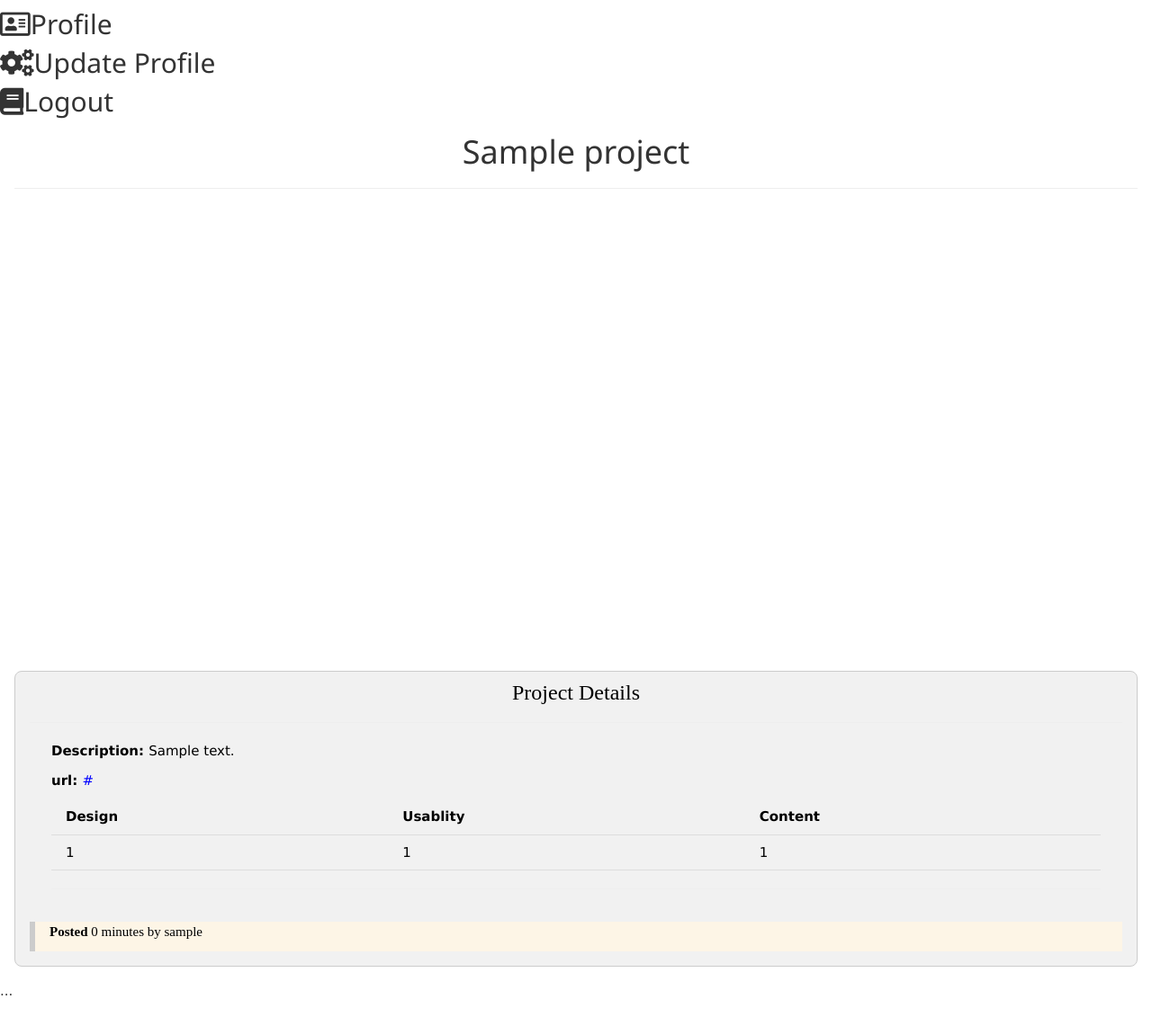
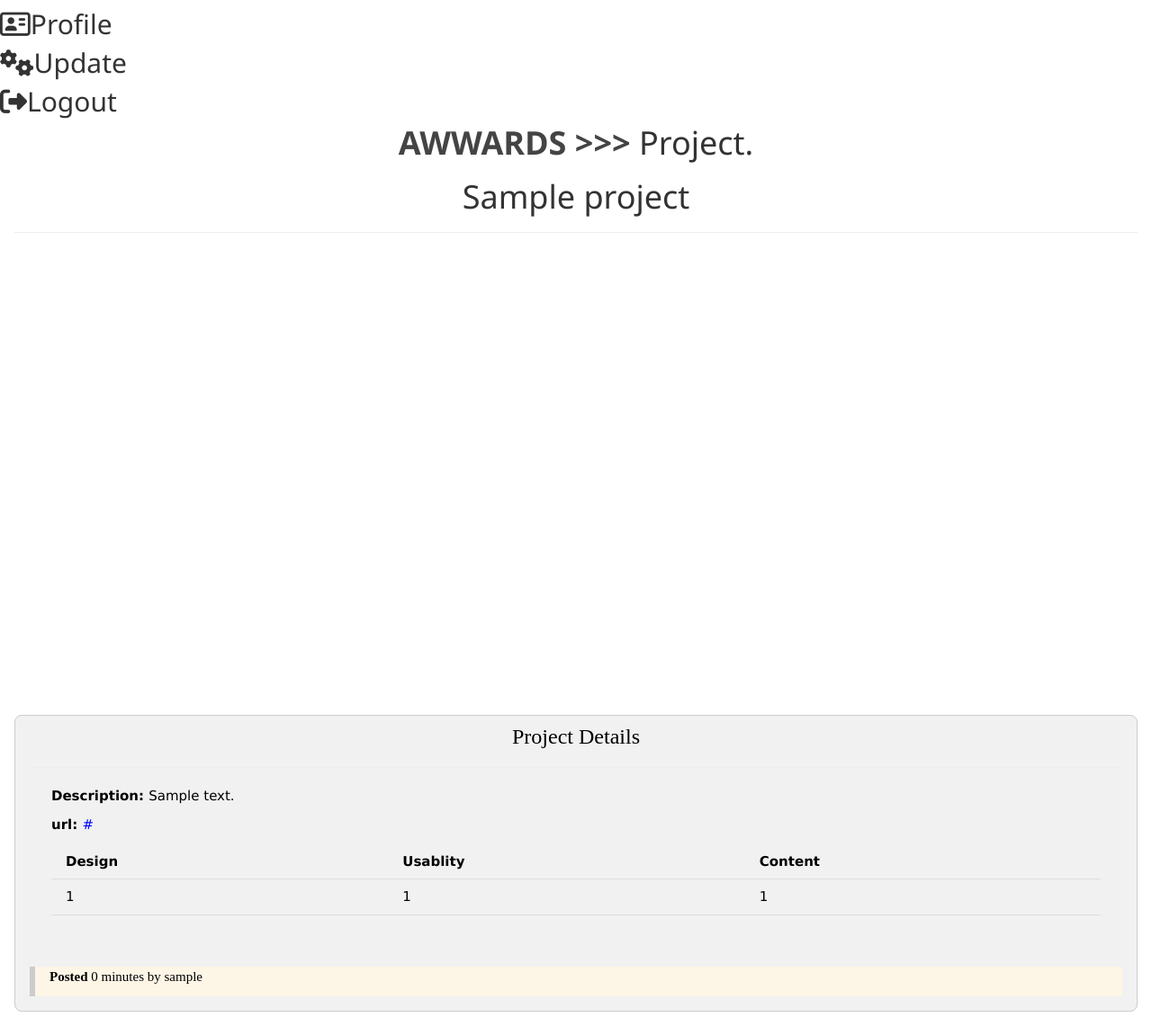
Before and after one commit to wilsenock220/award, a Django app: page /project/1 in a window 1280 px wide. Shown: the whole page at 90% size. Before the commit the page ends 1107 px from the top, so only its background shows below. Run offline with Django 3.2, Linux system fonts and the light colour scheme; a user stored in the database is signed in; tables that the repository leaves empty hold one stand-in row (values such as "Sample post"); some libraries are stand-ins or nearby versions; some web fonts are replaced.

Commit message:
add login icon

```diff
--- a/oscars/templates/navbar.html
+++ b/oscars/templates/navbar.html
@@ -28,19 +28,19 @@
             </a>
             <a href="{% url 'update_profile'%}">
                 <div id="nav3" class="btn-area">
-                    <h2><i class="fas fa-cogs"></i>Update Profile</h2>
+                    <h2><i class="fas fa-cogs"></i>Update</h2>
                 </div>
             </a>
             <a href="/logout">
                 <div id="nav4" class="btn-area">
-                    <h2><i class="fas fa-book"></i></i>Logout</h2>
+                    <h2><i class="fas fa-sign-out-alt"></i>Logout</h2>
                 </div>
             </a>
             {% else %}
 
             <a href="/accounts/login">
                 <div id="nav5" class="btn-area">
-                    <h2><i class="fas fa-phone"></i>Login</h2>
+                    <h2><i class="fas fa-sign-in-alt"></i>Login</h2>
                 </div>
             </a>
             {% endif %}
--- a/oscars/templates/project.html
+++ b/oscars/templates/project.html
@@ -1,13 +1,45 @@
-{% extends 'base.html' %}
+{% load bootstrap3 %}
+{% load static %}
 
-{% block content %}
+<!DOCTYPE html>
+<html lang="en">
+
+<head>
+  <meta charset="UTF-8">
+
+  <title>Awwwwards</title>
+
+  {% block styles %}
+  {% bootstrap_css %}
+  <link rel="stylesheet" href="{% static 'css/project.css'%}">
+  <link rel="stylesheet" href="https://www.w3schools.com/w3css/4/w3.css">
+  <link rel="stylesheet" href="https://fonts.googleapis.com/css?family=Montserrat">
+  <link rel="stylesheet" href="https://cdnjs.cloudflare.com/ajax/libs/font-awesome/4.7.0/css/font-awesome.min.css">
+  <link rel="stylesheet" href="https://fonts.googleapis.com/css?family=Lato">
+  <link href="https://fonts.googleapis.com/css?family=Lobster" rel="stylesheet">
+  <link rel="stylesheet" href="https://use.fontawesome.com/releases/v5.7.2/css/all.css"
+    integrity="sha384-fnmOCqbTlWIlj8LyTjo7mOUStjsKC4pOpQbqyi7RrhN7udi9RwhKkMHpvLbHG9Sr" crossorigin="anonymous">
+  <link rel="stylesheet" href="{% static 'css/main.css' %}" />
+  <link rel="stylesheet" href="{% static 'css/style.css' %}" />
+
+  <link rel="stylesheet" href="https://use.typekit.net/qhm8wqj.css" />
+
+  {% endblock %}
+
+</head>
+{% include 'navbar.html' %}
+
+<body>
+  <h1 class="fancy-link " style="text-align: center"> <strong> <a href="{% url 'home'%}"
+        style="color: #444; text-decoration: none">AWWARDS
+        >>>  </a> </strong>  Project.</h1>
 
   <div class="w3-container">
     <h1 class="text-center">{{project.title}}</h1>
     <hr>
 
     <div class="w3-row-padding" style="height:500px">
-     <img src="{{project.screenshot.cdn_url}}"  class="w3-image" alt=""style="max-height:100%; min-width:100%">
+      <img src="{{project.screenshot.cdn_url}}" class="w3-image" alt="" style="max-height:100%; min-width:100%">
     </div>
 
     <div class="w3-panel w3-border w3-light-grey w3-round-large">
@@ -16,8 +48,8 @@
 
 
       <div class="w3-row-padding w3-margin">
-       <p><strong>Description:  </strong>{{project.description}}</p>
-       <p><strong>url:  </strong><a href="{{project.url}}" style="color:blue">{{project.url}}</a></p>
+        <p><strong>Description: </strong>{{project.description}}</p>
+        <p><strong>url: </strong><a href="{{project.url}}" style="color:blue">{{project.url}}</a></p>
 
         <div class="w3-row">
 
@@ -48,4 +80,20 @@
 
   </div>
 
+  {% block scripts %}
+  <script src="https://ajax.googleapis.com/ajax/libs/jquery/3.2.1/jquery.min.js"></script>
+  {% bootstrap_javascript %}
   {% endblock %}
+
+  <script src="https://code.jquery.com/jquery-3.1.0.min.js"></script>
+  <script src="{% static 'js/oscars.js' %}"></script>
+  {% block javascript %}
+  <script type="text/javascript" src="https://ajax.googleapis.com/ajax/libs/jquery/1.6.3/jquery.min.js">
+  </script>
+  <script src="https://use.fontawesome.com/191e478c5e.js"></script>
+  <script src="static/js/gulpfile.js"></script>
+  {% endblock %}
+
+</body>
+
+</html>
```
Lines whose indentation alone changed are shown as unchanged.
